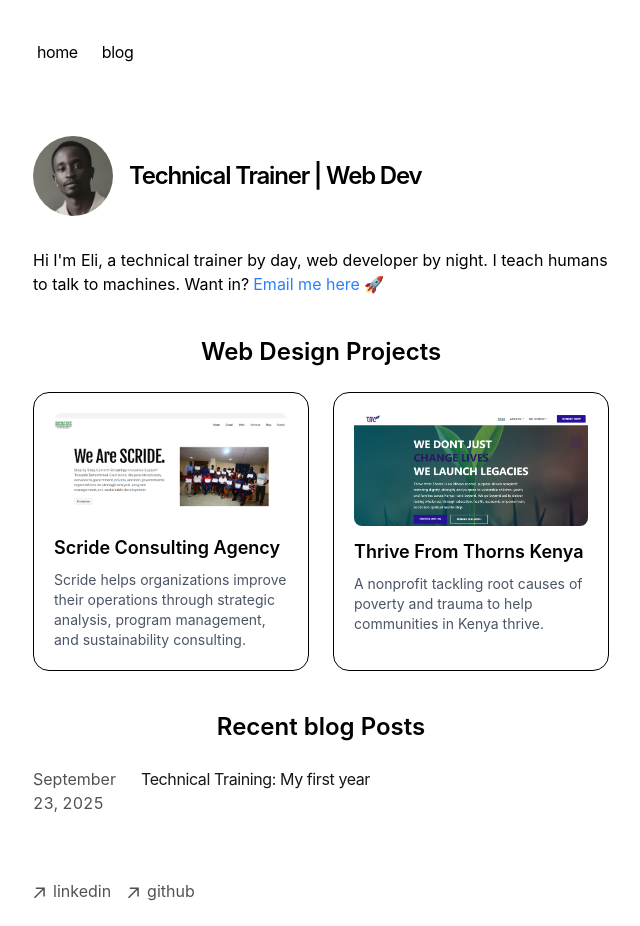
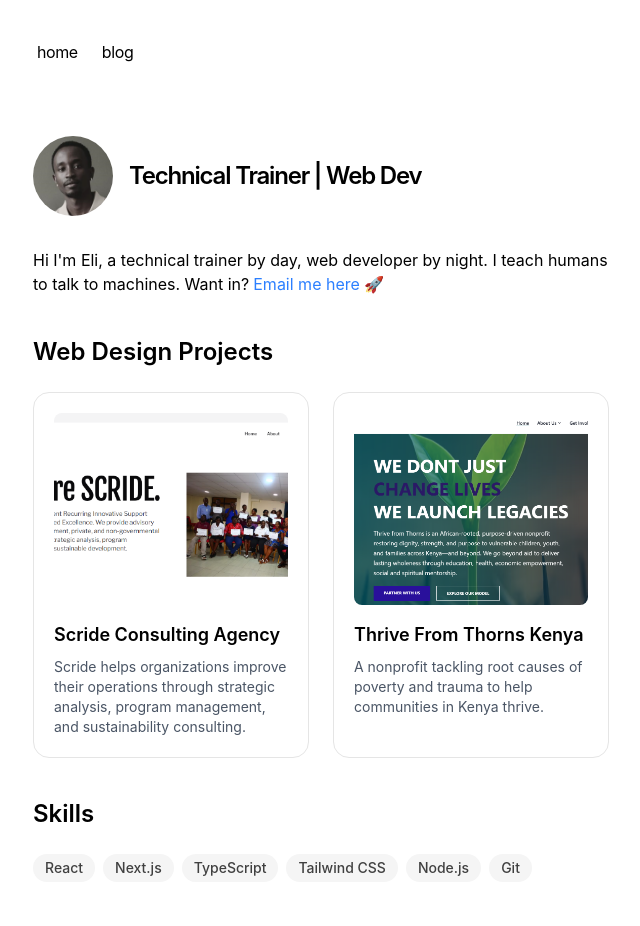
Before and after one commit to techLii/my-portfolio-site, a Next.js app: page / in a window 1280 px wide. Shown: the top 926 px of the page, without its empty margins (319-959 px from the left). Built offline with nearby package versions, Linux system fonts and the light colour scheme.

Commit message:
New look who dis?

```diff
--- /dev/null
+++ b/app/data/projects.ts
@@ -0,0 +1,16 @@
+import { Project } from './types';
+
+export const projects: Project[] = [
+    {
+        name: "Scride Consulting Agency",
+        link: "https://www.scrideconsulting.agency",
+        img: "/images/scride-logo.png",
+        desc: "Scride helps organizations improve their operations through strategic analysis, program management, and sustainability consulting.",
+    },
+    {
+        name: "Thrive From Thorns Kenya",
+        link: "https://thrive-from-thorns-tft.vercel.app/",
+        img: "/images/tft-logo.png",
+        desc: "A nonprofit tackling root causes of poverty and trauma to help communities in Kenya thrive.",
+    },
+];
--- /dev/null
+++ b/app/data/skills.ts
@@ -0,0 +1,10 @@
+import { Skill } from './types';
+
+export const skills: Skill[] = [
+    { name: "React", category: "Frontend" },
+    { name: "Next.js", category: "Frontend" },
+    { name: "TypeScript", category: "Frontend" },
+    { name: "Tailwind CSS", category: "Frontend" },
+    { name: "Node.js", category: "Backend" },
+    { name: "Git", category: "Tools" },
+];
--- /dev/null
+++ b/app/data/types.ts
@@ -0,0 +1,11 @@
+export interface Project {
+  name: string;
+  link: string;
+  img: string;
+  desc: string;
+}
+
+export interface Skill {
+  name: string;
+  category: 'Frontend' | 'Backend' | 'Tools' | 'Other';
+}
--- a/app/page.tsx
+++ b/app/page.tsx
@@ -1,13 +1,21 @@
+
 import { BlogPosts } from 'app/components/posts'
+import Image from 'next/image'
+import { projects } from 'app/data/projects'
+import { skills } from 'app/data/skills'
 
 export default function Page() {
   return (
     <section>
       <div className="flex items-center mb-8">
-        <img
-          src="images/profile-picture.png"
+        <Image
+          src="/images/profile-picture.png"
           alt="Eli's Profile picture"
+          width={80}
+          height={80}
           className="w-20 h-20 rounded-full mr-4 object-cover"
+          priority
+          sizes="100vw" // Added sizes prop
         />
         <h1 className="text-2xl font-semibold tracking-tighter">
           Technical Trainer | Web Dev
@@ -16,7 +24,7 @@ export default function Page() {
       <p className="mb-4">
         Hi I'm Eli, a technical trainer by day, web developer by night. I teach humans to talk to machines. Want in?
         <a
-    href="mailto:eleeakim@gmail.com.com"
+          href="mailto:eleeakim@gmail.com"
           className="text-blue-500 hover:underline ml-1"
         >
           Email me here 🚀
@@ -24,40 +32,47 @@ export default function Page() {
       </p>
 
       <div className="my-10">
-  <h2 className="text-2xl font-semibold mb-6 text-center">Web Design Projects</h2>
+        <h2 className="text-2xl font-semibold mb-6">Web Design Projects</h2>
         <div className="grid gap-6 md:grid-cols-2">
-    {[
-      {
-        name: "Scride Consulting Agency",
-        link: "https://www.scrideconsulting.agency",
-        img: "/images/scride-logo.png",
-        desc: "Scride helps organizations improve their operations through strategic analysis, program management, and sustainability consulting.",
-      },
-      {
-        name: "Thrive From Thorns Kenya",
-        link: "https://thrive-from-thorns-tft.vercel.app/",
-        img: "/images/tft-logo.png",
-        desc: "A nonprofit tackling root causes of poverty and trauma to help communities in Kenya thrive.",
-      },
-    ].map(({ name, link, img, desc }) => (
+          {projects.map(({ name, link, img, desc }) => (
             <a
               key={name}
               href={link}
               target="_blank"
               rel="noopener noreferrer"
-        className="block border rounded-2xl p-5 hover:shadow-md transition-shadow duration-300"
+              className="block border border-neutral-200 dark:border-neutral-800 rounded-2xl p-5 hover:bg-neutral-50 dark:hover:bg-neutral-900 transition-all duration-300 group"
             >
-        {img && <img src={img} alt={name} className="w-full rounded-lg mb-3" />}
-        <h3 className="text-lg font-semibold mb-2">{name}</h3>
-        <p className="text-sm text-gray-600">{desc}</p>
+              <div className="relative w-full h-48 mb-4 overflow-hidden rounded-lg">
+                <Image
+                  src={img}
+                  alt={name}
+                  fill
+                  className="object-cover group-hover:scale-105 transition-transform duration-300"
+                />
+              </div>
+              <h3 className="text-lg font-semibold mb-2 group-hover:text-blue-600 dark:group-hover:text-blue-400 transition-colors">{name}</h3>
+              <p className="text-sm text-gray-600 dark:text-gray-400">{desc}</p>
             </a>
           ))}
         </div>
       </div>
 
+      <div className="my-10">
+        <h2 className="text-2xl font-semibold mb-6">Skills</h2>
+        <div className="flex flex-wrap gap-2">
+          {skills.map((skill) => (
+            <span
+              key={skill.name}
+              className="px-3 py-1 bg-neutral-100 dark:bg-neutral-800 rounded-full text-sm font-medium text-neutral-700 dark:text-neutral-300"
+            >
+              {skill.name}
+            </span>
+          ))}
+        </div>
+      </div>
 
       <div className="my-8">
-        <h2 className="text-2xl font-semibold mb-6 text-center">Recent blog Posts</h2>
+        <h2 className="text-2xl font-semibold mb-6">Recent Blog Posts</h2>
         <BlogPosts />
       </div>
     </section>
```
Also changed, not shown: tsconfig.json (+15 -4 lines), 1 other file (tests, documents, lock files or other folders). Lines whose indentation alone changed are shown as unchanged.
